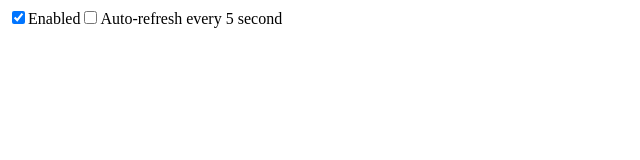
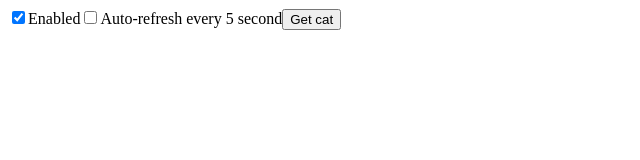
Before and after one commit to mi5ha6in/react-cats, a React (Create React App) app: page / in a window 1280 px wide. Shown: the top 160 px of the page, without its empty margins (0-640 px from the left). Built offline with nearby package versions, Linux system fonts and the light colour scheme.

Commit message:
adds button

```diff
--- a/src/App.js
+++ b/src/App.js
@@ -4,6 +4,7 @@ import { Checkbox } from "./Checkbox";
 export const App = () => {
   const [isEnabled, setIsEnabled] = useState(true);
   const [isAutoRefresh, setIsAutoRefresh] = useState(false);
+  const getCat = () => console.log('load new Cat');
 
   return (
     <>
@@ -20,6 +21,9 @@ export const App = () => {
         onChange={() => setIsAutoRefresh((isAutoRefresh) => !isAutoRefresh)}
         disabled={!isEnabled}
       />
+      <button type="button" onClick={getCat}>
+        Get cat
+      </button>
     </>
   );
 };
```
